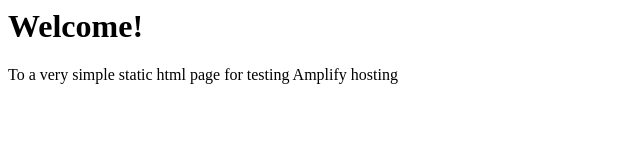
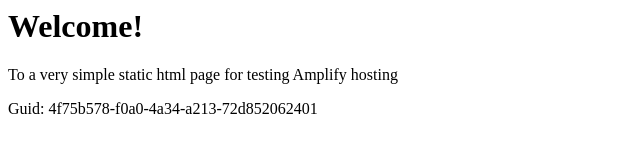
Before and after one commit to aws-aemilia-bom/Github-PR-Commit-Integration-Test-DoNotTouch-Gith-OKSLNVO2-v1-preprod-ap-south-1, a website: page src/index.html in a window 1280 px wide. Shown: the whole page, without its empty margins (0-640 px from the left). Drawn offline with Linux system fonts and the light colour scheme.

Commit message:
commit from integ tests

```diff
--- a/src/index.html
+++ b/src/index.html
@@ -1,3 +1,5 @@
+
+
 <html lang="en">
 
 <head>
@@ -10,6 +12,6 @@
 <body>
     <h1>Welcome!</h1>
     <p>To a very simple static html page for testing Amplify hosting</p>
-</body>
+    <p>Guid: 4f75b578-f0a0-4a34-a213-72d852062401</p></body>
 
 </html>
```
